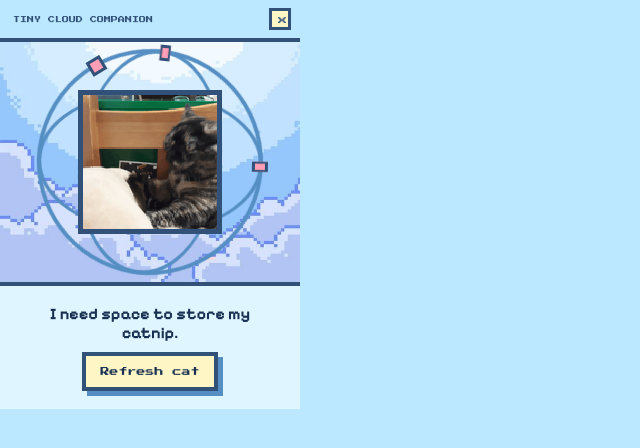
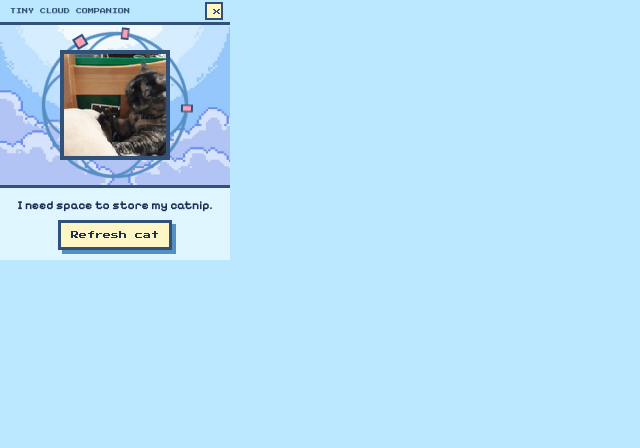
Before and after one commit to adityarusmana-mufid/electron-pals, a React (Vite) app: page / in a window 1280 px wide. Shown: the top 448 px of the page, without its empty margins (0-640 px from the left). Built offline with nearby package versions, Linux system fonts and the light colour scheme.

Commit message:
feat: shrink widget to 230x280 compact layout

```diff
--- a/electron/window-options.mjs
+++ b/electron/window-options.mjs
@@ -1,9 +1,11 @@
 export const widgetWindowOptions = {
-  width: 300,
-  height: 420,
+  width: 230,
+  height: 280,
   frame: false,
   resizable: false,
   alwaysOnTop: false,
+  x: undefined,
+  y: 0,
   backgroundColor: '#bce8ff',
   webPreferences: {
     contextIsolation: true,
--- a/src/index.css
+++ b/src/index.css
@@ -3,8 +3,8 @@
 * { box-sizing: border-box; }
 
 body {
-  width: 300px;
-  height: 420px;
+  width: 230px;
+  height: 280px;
   margin: 0;
   overflow: hidden;
   color: #183052;
@@ -28,11 +28,11 @@ button {
   display: flex;
   align-items: center;
   justify-content: space-between;
-  height: 38px;
-  padding: 0 9px 0 13px;
+  height: 22px;
+  padding: 0 7px 0 10px;
   color: #315178;
   font-family: 'Press Start 2P', monospace;
-  font-size: 7px;
+  font-size: 6px;
   -webkit-app-region: drag;
 }
 
@@ -42,20 +42,20 @@ button {
 }
 
 .drag-bar button {
-  width: 22px;
-  height: 22px;
-  border: 3px solid #315178;
+  width: 18px;
+  height: 18px;
+  border: 2px solid #315178;
   color: #315178;
   background: #fff6c5;
   font-family: 'Press Start 2P', monospace;
-  font-size: 9px;
+  font-size: 8px;
 }
 
 .sky {
   position: relative;
   flex: 1;
   overflow: hidden;
-  border-block: 4px solid #315178;
+  border-block: 3px solid #315178;
   display: flex;
   align-items: center;
   justify-content: center;
@@ -63,7 +63,8 @@ button {
 
 .sky-bg {
   position: absolute;
-  inset: 0;
+  left: 0;
+  top: 0;
   width: auto;
   height: 100%;
   object-fit: fill;
@@ -72,7 +73,7 @@ button {
 
 .electron {
   position: relative;
-  width: 240px;
+  width: 160px;
   aspect-ratio: 1;
   transform: none;
 }
@@ -80,7 +81,7 @@ button {
 .orbit {
   position: absolute;
   inset: 7px;
-  border: 4px solid #548ec2;
+  border: 3px solid #548ec2;
   border-radius: 50%;
   animation: spin 6s linear infinite;
 }
@@ -97,11 +98,11 @@ button {
 
 .orbit i {
   position: absolute;
-  top: -9px;
+  top: -8px;
   left: 48%;
-  width: 16px;
-  height: 16px;
-  border: 3px solid #315178;
+  width: 12px;
+  height: 12px;
+  border: 2px solid #315178;
   background: #ff9eb5;
 }
 
@@ -110,10 +111,10 @@ button {
   z-index: 1;
   top: 50%;
   left: 50%;
-  width: 144px;
+  width: 110px;
   aspect-ratio: 1;
   overflow: hidden;
-  border: 5px solid #315178;
+  border: 4px solid #315178;
   transform: translate(-50%, -50%);
   background: #fff6c5;
 }
@@ -128,37 +129,37 @@ button {
 .controls {
   display: grid;
   place-items: center;
-  gap: 10px;
-  padding: 18px 20px;
+  gap: 6px;
+  padding: 10px 12px;
   text-align: center;
   background: #dff5ff;
 }
 
 .controls p {
-  min-height: 22px;
+  min-height: 16px;
   margin: 0;
-  font-size: 16px;
+  font-size: 12px;
   font-weight: 700;
 }
 
 .controls button {
-  border: 4px solid #315178;
-  box-shadow: 5px 5px 0 #548ec2;
-  padding: 11px 14px;
+  border: 3px solid #315178;
+  box-shadow: 4px 4px 0 #548ec2;
+  padding: 8px 10px;
   color: #183052;
   background: #fff6c5;
   font-family: 'Press Start 2P', monospace;
-  font-size: 9px;
+  font-size: 8px;
 }
 
 .controls button:focus-visible,
 .drag-bar button:focus-visible {
-  outline: 3px solid #ff6d93;
-  outline-offset: 3px;
+  outline: 2px solid #ff6d93;
+  outline-offset: 2px;
 }
 
 .controls button:active {
-  transform: translate(3px, 3px);
+  transform: translate(2px, 2px);
   box-shadow: 2px 2px 0 #548ec2;
 }
 
```
Also changed, not shown: 1 other file (tests, documents, lock files or other folders).
